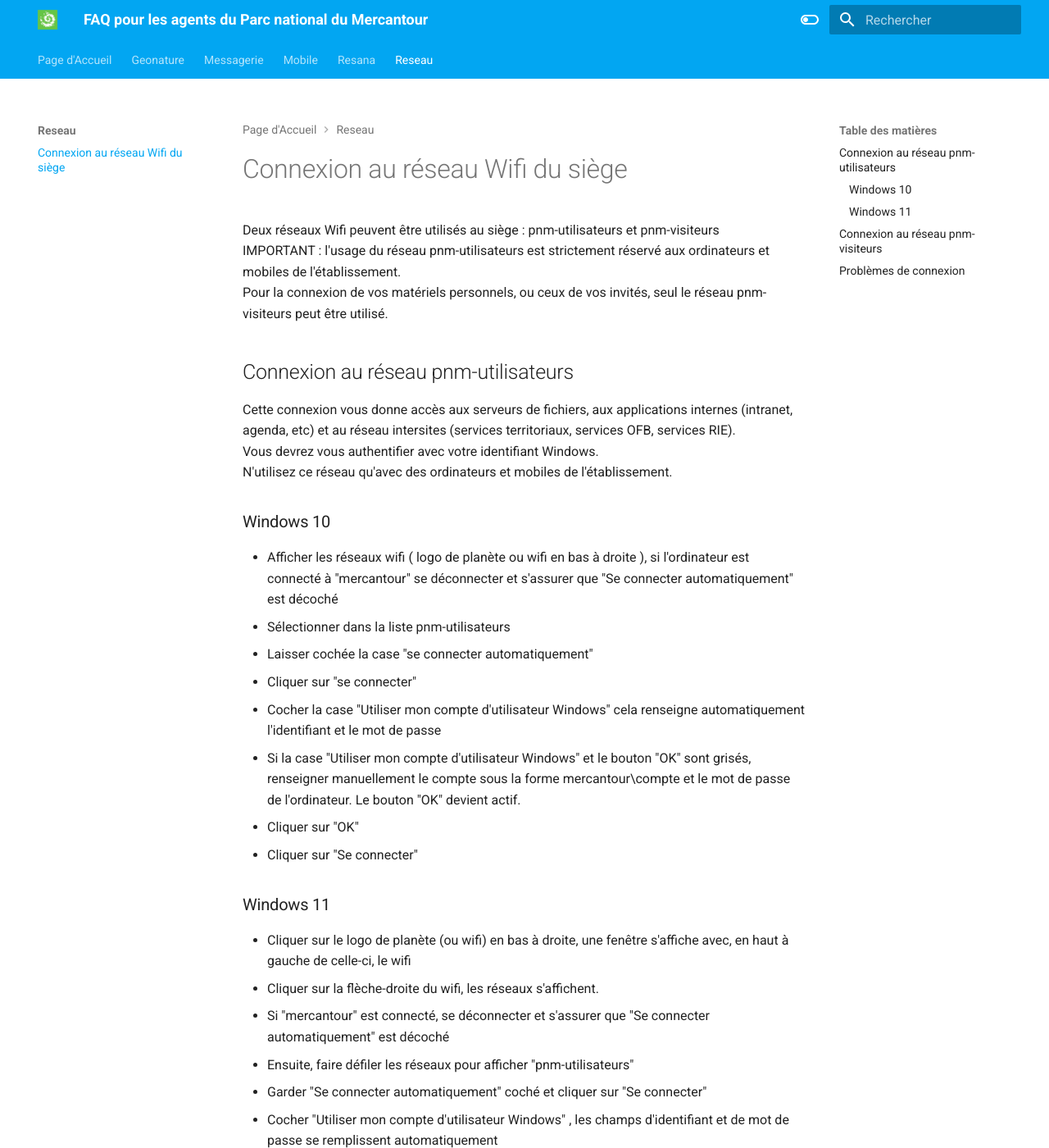
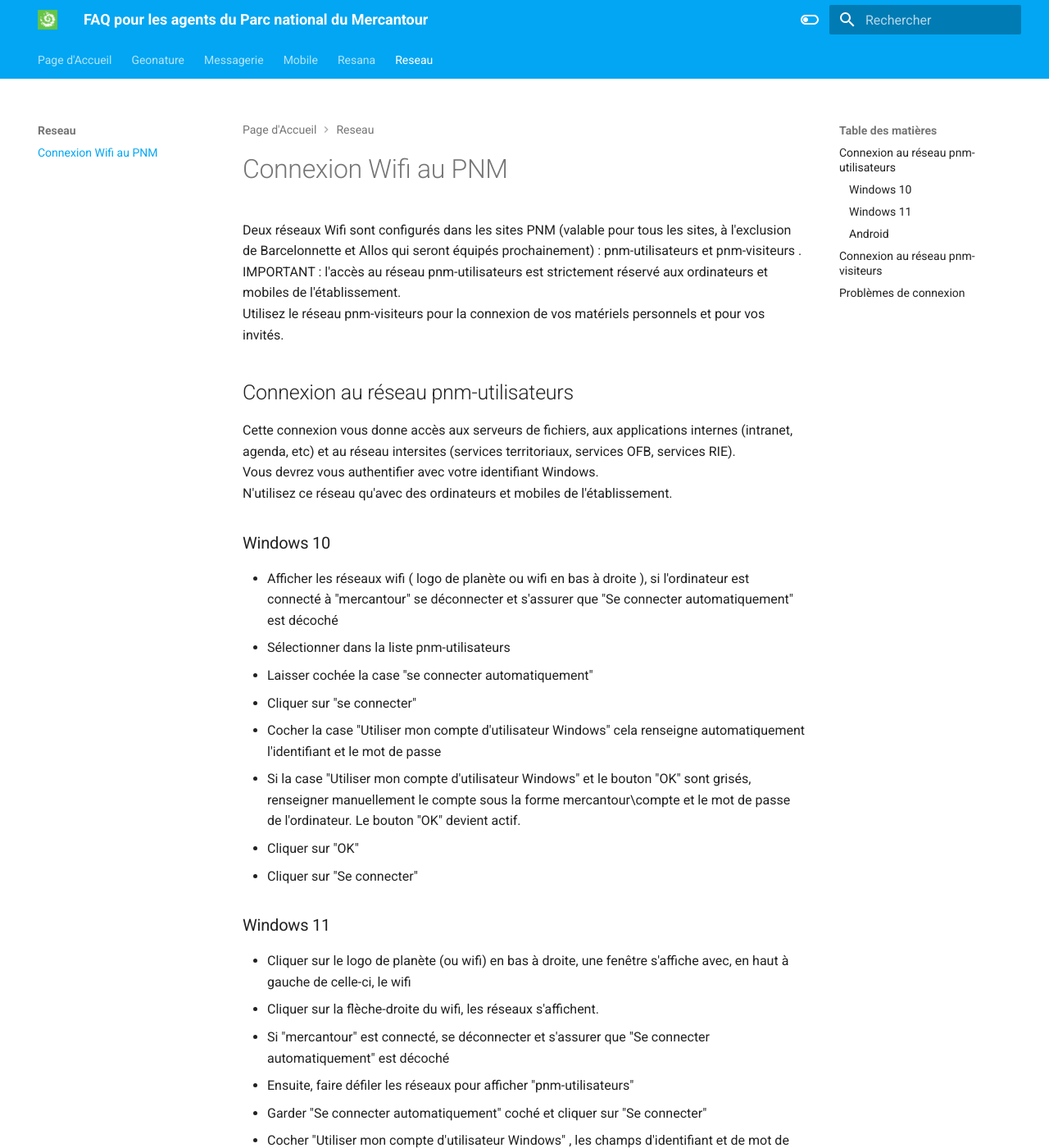
Before and after one commit to PnMercantour/faq, an MkDocs documentation site: the page built from docs/reseau/README.md, in a window 1280 px wide and 1400 px high. Shown: the whole window at 82% size. Built offline with MkDocs 1.6.1 and Material for MkDocs 9.7.7, drawn with Linux system fonts in a browser that asks for light colours; some of the changed text lies outside the part shown.

Commit message:
Update README.md android

```diff
--- a/docs/reseau/README.md
+++ b/docs/reseau/README.md
@@ -1,8 +1,8 @@
-# Connexion au réseau Wifi du siège
+# Connexion Wifi au PNM
 
-Deux réseaux Wifi peuvent être utilisés au siège : pnm-utilisateurs et pnm-visiteurs
-IMPORTANT : l'usage du réseau pnm-utilisateurs est strictement réservé aux ordinateurs et mobiles de l'établissement.
-Pour la connexion de vos matériels personnels, ou ceux de vos invités, seul le réseau pnm-visiteurs peut être utilisé.
+Deux réseaux Wifi sont configurés dans les sites PNM (valable pour tous les sites, à l'exclusion de Barcelonnette et Allos qui seront équipés prochainement) : pnm-utilisateurs et pnm-visiteurs .
+IMPORTANT : l'accès au réseau pnm-utilisateurs est strictement réservé aux ordinateurs et mobiles de l'établissement.
+Utilisez le réseau pnm-visiteurs pour la connexion de vos matériels personnels et pour vos invités.
 
 ## Connexion au réseau pnm-utilisateurs
 
@@ -30,6 +30,10 @@
   - Si la case "Utiliser mon compte d'utilisateur Windows" et le bouton "OK" sont grisés, renseigner manuellement le compte sous la forme mercantour\compte et le mot de passe de l'ordinateur. Le bouton "OK" devient actif.
   - Cliquer sur "OK" puis sur "Se connecter"
 
+### Android
+  - Indiquez votre identifiant Windows (en général première lettre du prénom puis nom), sans préciser le domaine
+  - Saisissez votre mot de passe Windows.
+
 ## Connexion au réseau pnm-visiteurs
 
 Vos visiteurs peuvent se connecter en wifi sur le réseau pnm-visiteurs via un ordinateur ou un smartphone. Vous pouvez également utiliser ce réseau avec vos téléphones personnels.
```
